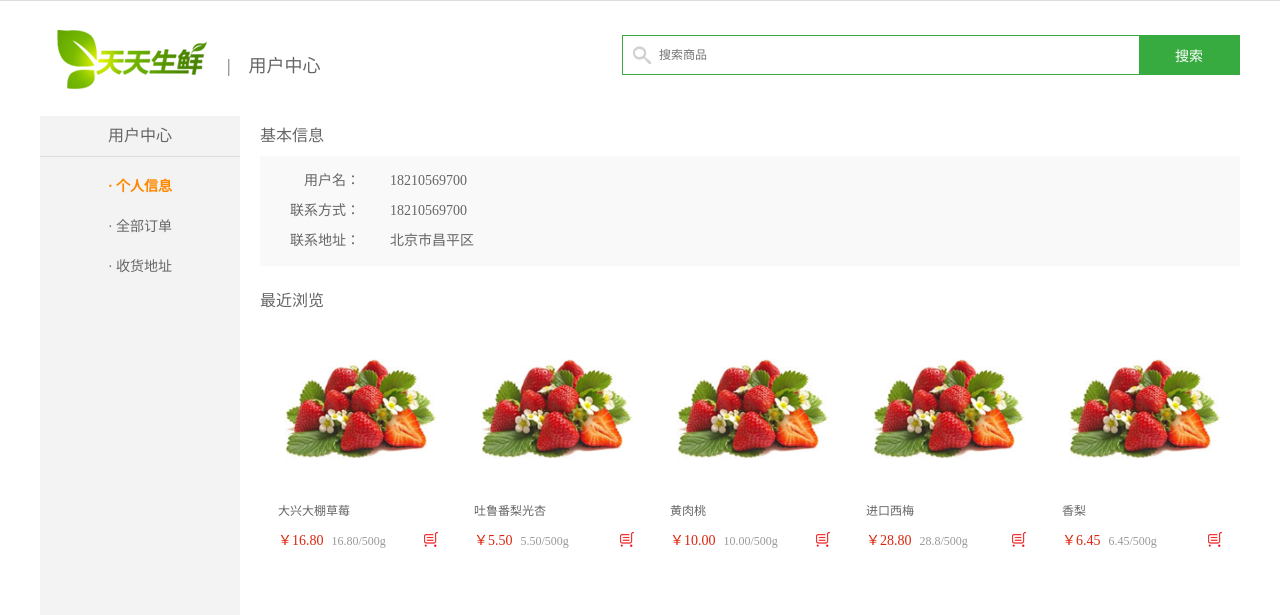
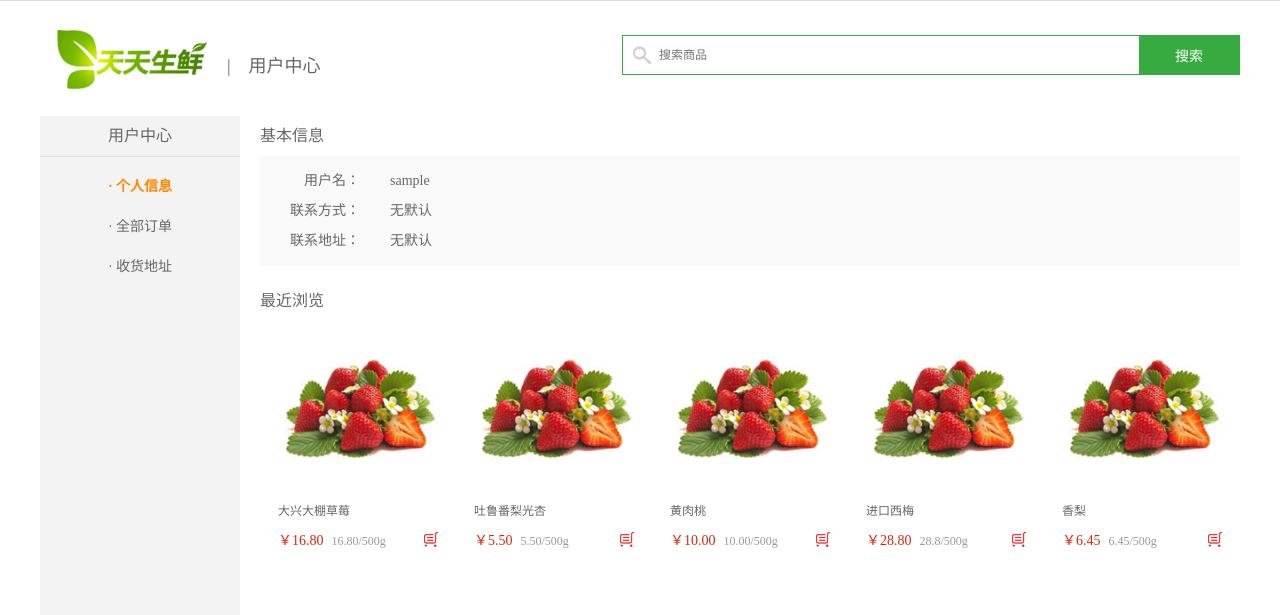
Before and after one commit to DamonMok/dailyfresh, a Django app: page /user/ in a window 1280 px wide. Shown: the part 29-644 px from the top of the page. Run offline with Django 3.2, Linux system fonts and the light colour scheme; the visitor is signed in with stand-in values (Sample User, id 1); data that the repository does not hold is empty; parts of the project's set-up code (start-up, migrations or seed data) failed here and were passed over.

Commit message:
显示用户中心-个人信息数据

```diff
--- a/apps/user/views.py
+++ b/apps/user/views.py
@@ -156,7 +156,12 @@ class UserInfoView(LoginRequiredMixin, View):
     def get(self, request):
         # 显示
         current_page = 'info'
-        return render(request, 'user_center_info.html', {'current_page': current_page})
+
+        # 获取数据
+        user = request.user
+        address = Address.objects.get_default_address(user)
+
+        return render(request, 'user_center_info.html', {'current_page': current_page, 'address': address})
 
 
 # /user/order
--- a/templates/user_center_info.html
+++ b/templates/user_center_info.html
@@ -5,9 +5,14 @@
         <div class="info_con clearfix">
             <h3 class="common_title2">基本信息</h3>
             <ul class="user_info_list">
-                <li><span>用户名：</span>18210569700</li>
-                <li><span>联系方式：</span>18210569700</li>
-                <li><span>联系地址：</span>北京市昌平区</li>
+                <li><span>用户名：</span>{{ user.username }}</li>
+                {% if  address %}
+                <li><span>联系方式：</span>{{ address.phone }}</li>
+                <li><span>联系地址：</span>{{ address.addr }}</li>
+                {% else %}
+                <li><span>联系方式：</span>无默认</li>
+                <li><span>联系地址：</span>无默认</li>
+                {% endif %}
             </ul>
         </div>
 
```
